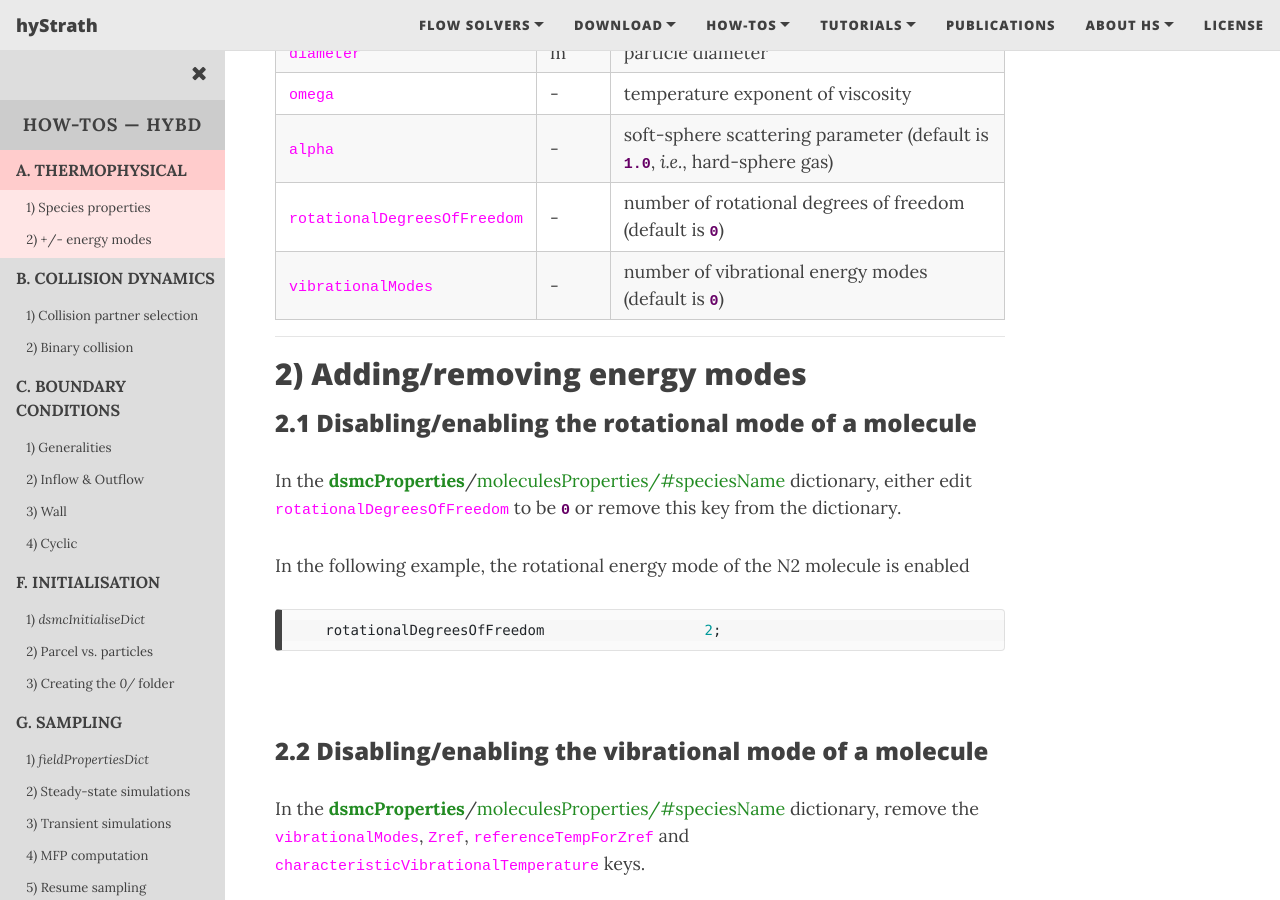
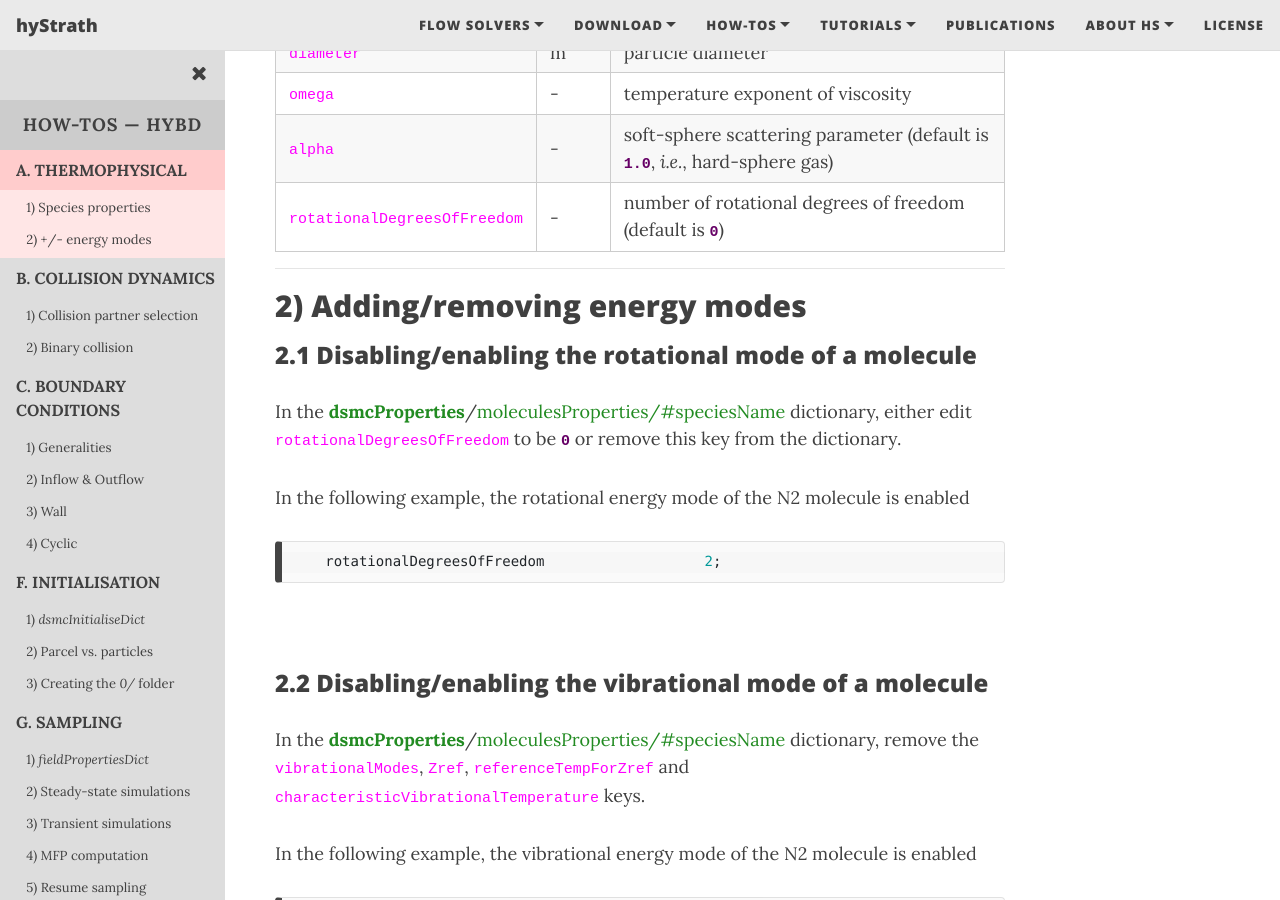
Before and after one commit to hystrath/hystrath.github.io, a Jekyll site: the page built from how-tos-picdsmc-fleming/how-tos-picdsmc-fleming-thermophysical.md, in a window 1280 px wide and 900 px high, scrolled down 1333 px. Built offline with Jekyll 4.4.1, drawn with Linux system fonts in a browser that asks for light colours; nearby versions of some CDN libraries.

Commit message:
Editing pages

```diff
--- a/how-tos-picdsmc-fleming/how-tos-picdsmc-fleming-thermophysical.md
+++ b/how-tos-picdsmc-fleming/how-tos-picdsmc-fleming-thermophysical.md
@@ -129,11 +129,11 @@ If a <dictkey>key</dictkey> is omitted, then a <dictval>default value</dictval>
     <td align="center"> - </td>
     <td align="center">number of rotational degrees of freedom (default is <dictval>0</dictval>)</td>
   </tr>
-  <tr>
-    <td align="center"><dictkey>vibrationalModes</dictkey></td>
-    <td align="center"> - </td>
-    <td align="center">number of vibrational energy modes (default is <dictval>0</dictval>)</td>
-  </tr>
+<!--  <tr>-->
+<!--    <td align="center"><dictkey>vibrationalModes</dictkey></td>-->
+<!--    <td align="center"> - </td>  -->
+<!--    <td align="center">number of vibrational energy modes (default is <dictval>0</dictval>)</td>-->
+<!--  </tr>-->
 <!--  <tr>-->
 <!--    <td align="center"><dictkey>characteristicVibrationalTemperature</dictkey></td>-->
 <!--    <td align="center"> K </td>  -->
```
